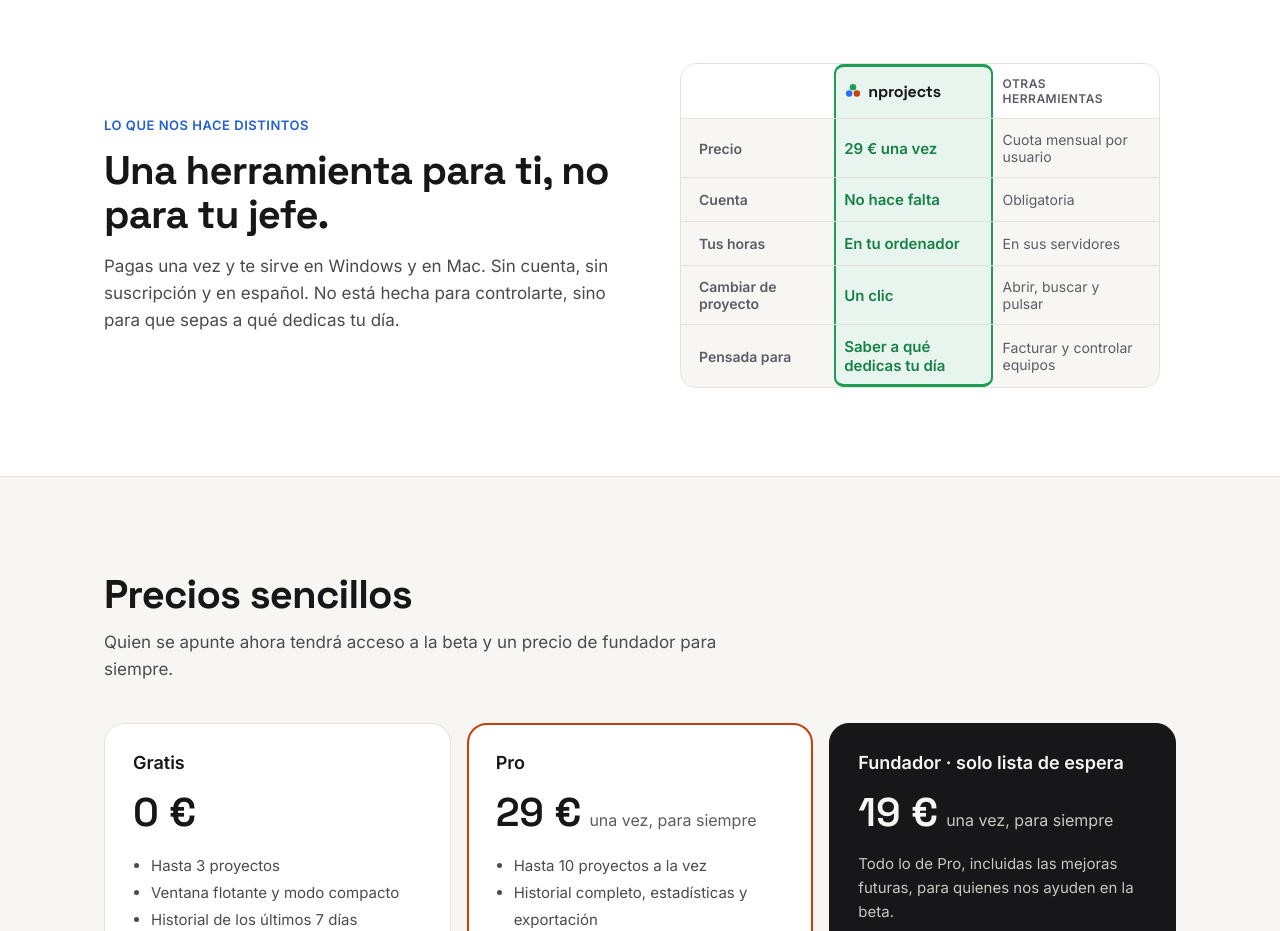
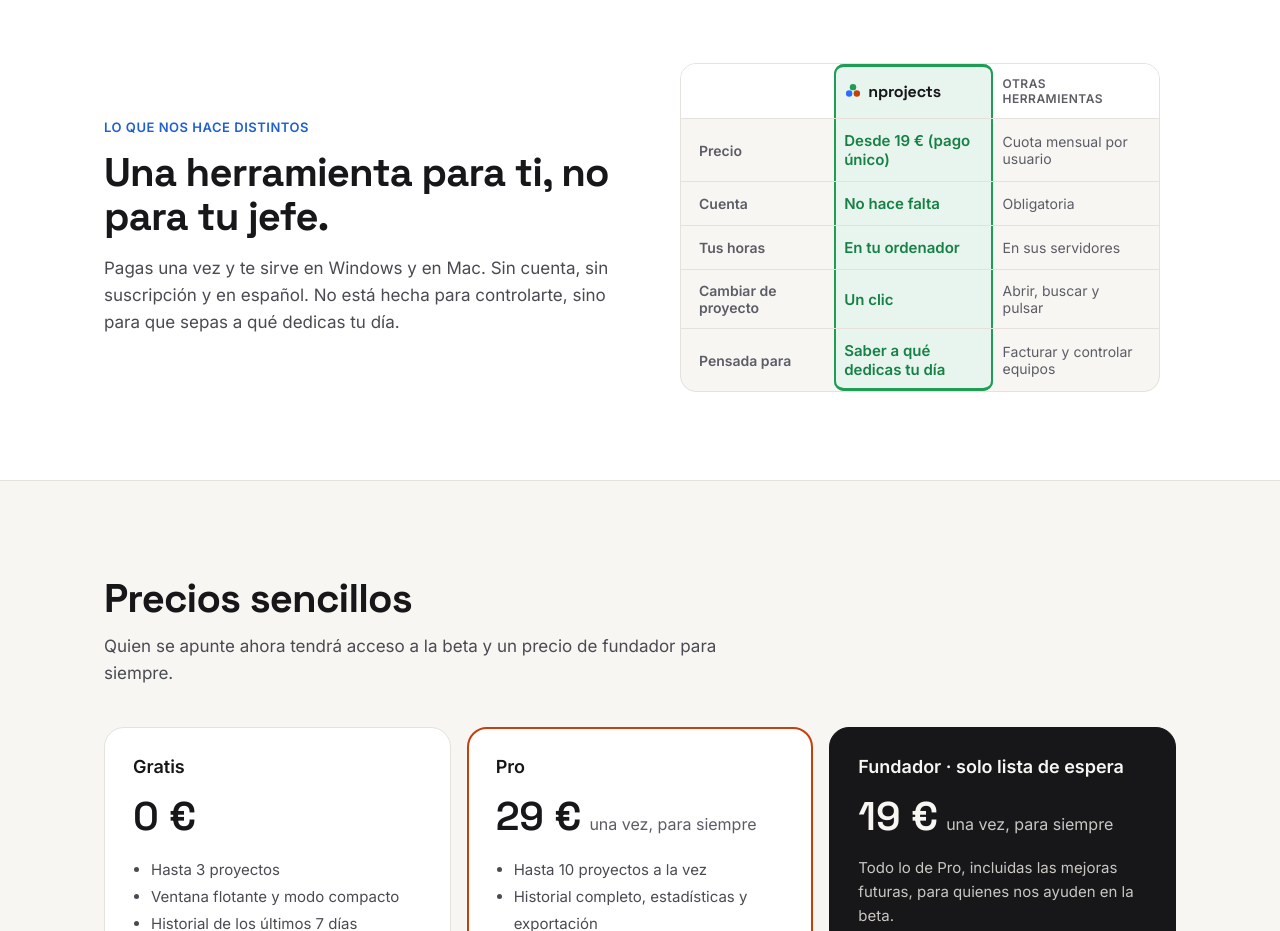
Before and after one commit to estebancalvobayarri/malabar, a plain HTML site: page index.html in a window 1280 px wide. Shown: the part 2360-3291 px from the top of the page. Drawn offline with Linux system fonts and the light colour scheme.

Commit message:
Comparativa: precio «Desde 19 € (pago único)» (#34)
Claude-Session: https://claude.ai/code/session_01NjNeR2KwWFidPPW63aUnx6

Co-authored-by: Claude <noreply@anthropic.com>

```diff
--- a/index.html
+++ b/index.html
@@ -152,7 +152,7 @@
       <div class="cmp-wrap">
         <div class="cmp" role="table" aria-label="nprojects frente a otras herramientas de control de horas">
           <div class="cmp-row cmp-head" role="row"><span role="columnheader"></span><span role="columnheader" class="cmp-brand"><svg width="18" height="18" viewBox="0 0 28 28" aria-hidden="true"><circle cx="8" cy="18" r="5" fill="#2F6BFF"/><circle cx="20" cy="18" r="5" fill="#C2410C"/><circle cx="14" cy="8" r="5" fill="#1F9D55"/></svg><span>nprojects</span></span><span role="columnheader">Otras herramientas</span></div>
-          <div class="cmp-row" role="row"><span role="rowheader">Precio</span><span role="cell"><strong>29 € una vez</strong></span><span role="cell">Cuota mensual por usuario</span></div>
+          <div class="cmp-row" role="row"><span role="rowheader">Precio</span><span role="cell"><strong>Desde 19 € (pago único)</strong></span><span role="cell">Cuota mensual por usuario</span></div>
           <div class="cmp-row" role="row"><span role="rowheader">Cuenta</span><span role="cell"><strong>No hace falta</strong></span><span role="cell">Obligatoria</span></div>
           <div class="cmp-row" role="row"><span role="rowheader">Tus horas</span><span role="cell"><strong>En tu ordenador</strong></span><span role="cell">En sus servidores</span></div>
           <div class="cmp-row" role="row"><span role="rowheader">Cambiar de proyecto</span><span role="cell"><strong>Un clic</strong></span><span role="cell">Abrir, buscar y pulsar</span></div>
```
